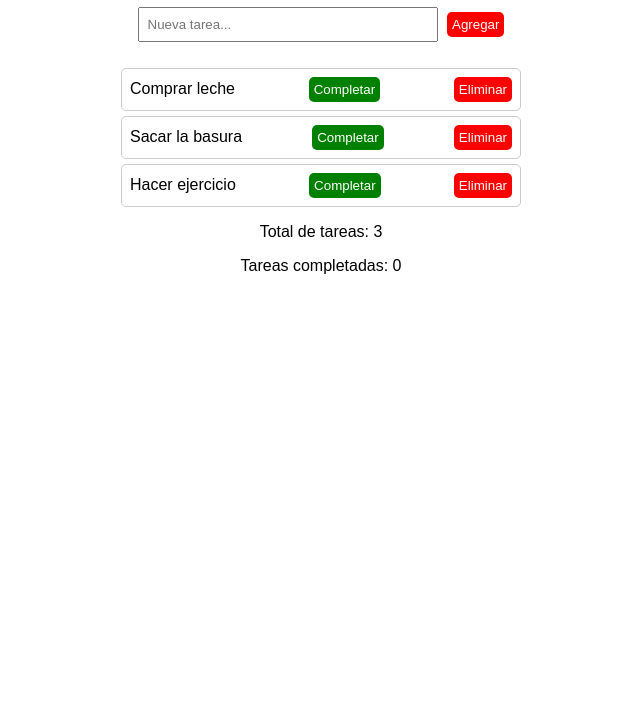
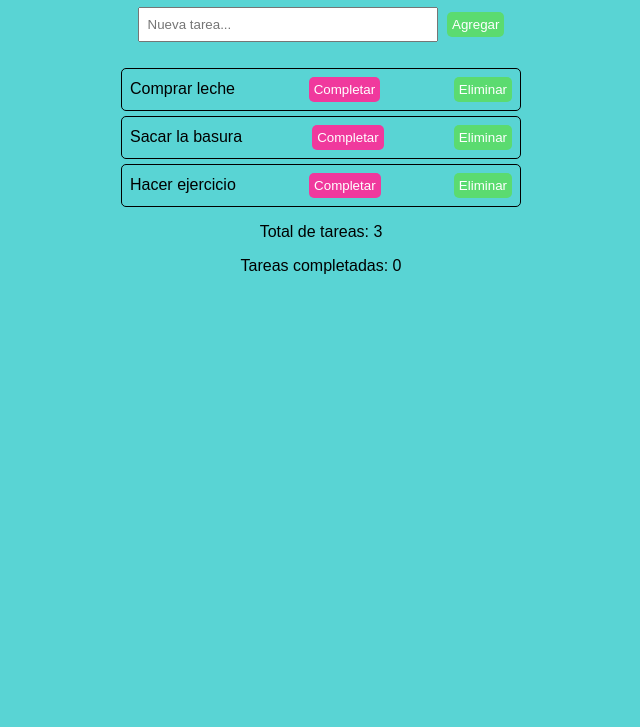
Before and after one commit to Paulacmcm/Lista, a plain HTML site: page index.html in a window 1280 px wide. Shown: the part 73-800 px from the top of the page, without its empty margins (319-959 px from the left). Drawn offline with Linux system fonts and the light colour scheme.

Commit message:
cambios en css

```diff
--- a/assets/img/css/style.css
+++ b/assets/img/css/style.css
@@ -3,6 +3,7 @@ body {
     max-width: 400px;
     margin: auto;
     text-align: center;
+    background-color: rgba(43, 201, 201, 0.781);
 }
 
 input {
@@ -27,18 +28,18 @@ li {
     justify-content: space-between;
     align-items: center;
     padding: 8px;
-    border: 1px solid #ccc;
+    border: 1px solid black;
     margin: 5px 0;
     border-radius: 5px;
 }
 
 .completed {
     text-decoration: line-through;
-    color: gray;
+    color: grey;
 }
 
 button:first-of-type {
-    background-color: green;
+    background-color: rgb(240, 57, 157);
     color: white;
     border: none;
     padding: 5px;
@@ -46,7 +47,7 @@ button:first-of-type {
 }
 
 button:last-of-type {
-    background-color: red;
+    background-color: rgb(91, 219, 112);
     color: white;
     border: none;
     padding: 5px;
```
